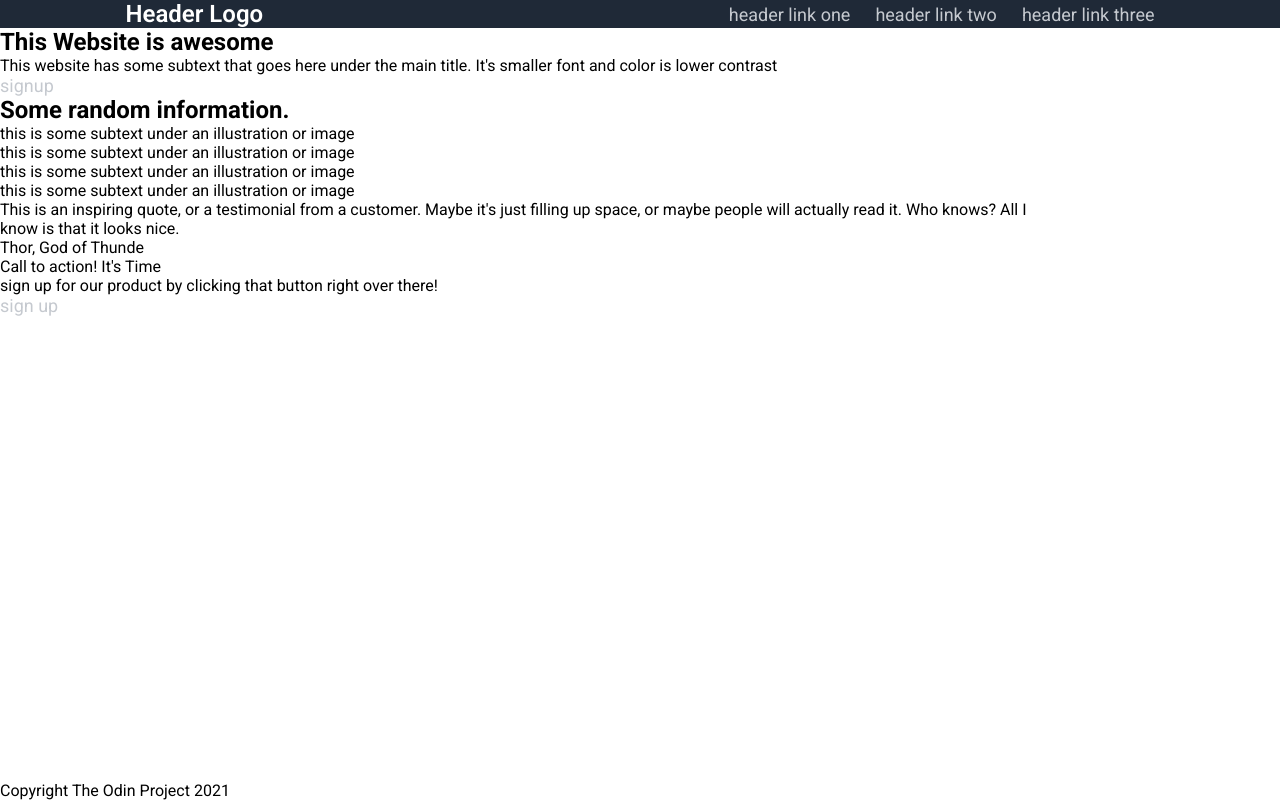
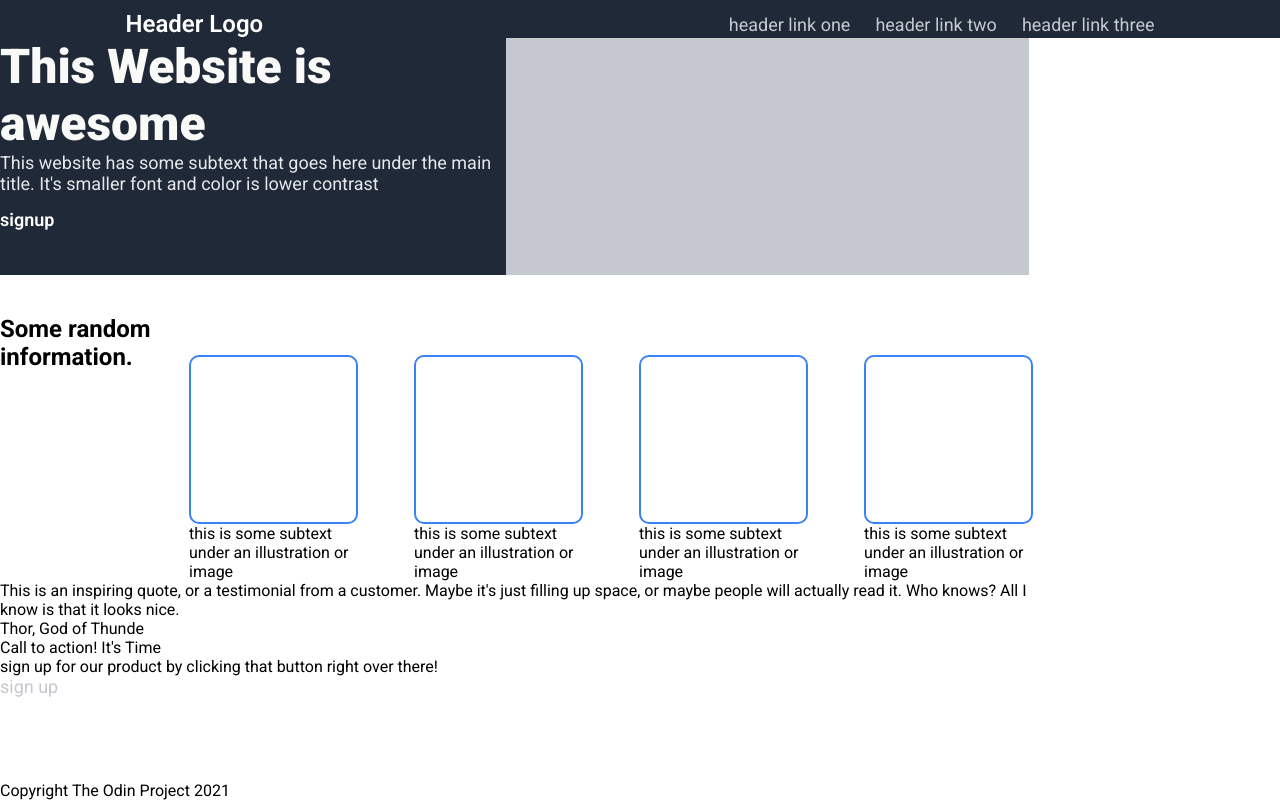
Before and after one commit to vnunesorion/Odin-LP-Project, a plain HTML site: page index.html in a window 1280 px wide. Drawn offline with Linux system fonts and the light colour scheme.

Commit message:
create the first and second section

```diff
--- a/style.css
+++ b/style.css
@@ -8,7 +8,6 @@ body{
     display: flex;
     flex-direction: column;
     height: 100vh;
-    box-sizing: border-box;
     font-family: "Roboto", sans-serif;
 }
 main{
@@ -24,6 +23,7 @@ header{
     justify-content: center;
     background-color: #1F2937;
     color: white;
+    padding-top: 10px;
 }
 .logo{
     font-size: 24px;
@@ -48,3 +48,84 @@ a{
     justify-content:space-between;
     align-items: center;
 }
+
+
+/*First Section*/
+.first-section{
+    background-color: #1F2937;
+    display: flex;
+    justify-content: center;
+}
+.first-section .container{
+    display:flex;
+    align-items: center;
+    padding: 100px 0;
+    gap: 60px;
+}
+.image{
+    width: 523px;
+    height: 237px;
+    background-color: #C5C9CF;
+}
+.left-content{
+    display: flex;
+    flex-direction: column;
+
+}
+
+.first-section h2 {
+    font-size: 48px;
+    color: #F9FAF8;
+    font-weight: 900;
+}
+
+.first-section p{
+    color: #E5E7EB;
+    font-size: 18px;
+    margin-bottom: 15px;
+}
+.first-section .button{
+    width: 130px;
+    height: 37px;
+    background-color: #3B82F6;
+    border-radius: 10px;
+    display: flex;
+    align-items: center;
+    justify-content: center;
+}
+.first-section a{
+    font-weight: 600;
+    color: #FFFFFF;
+}
+
+/*Second Section*/
+.card-image {
+    width: 165px;
+    height: 165px;
+    border:2px solid #3B82F6;
+    border-radius: 10px;
+}
+.second-section{
+    background-color: #ffffff;
+    display: flex;
+    justify-content: center;
+    padding-top: 40px;
+
+}
+.second-section .container{
+    display:flex;
+    align-items: center;
+    flex-direction: column;
+    text-align: center;
+
+}
+.second-section .card-collection {
+    display: flex;
+    justify-content: center;
+    gap: 60px;
+    padding-top: 40px;
+}
+.card {
+
+    width: 165px;
+}
```
